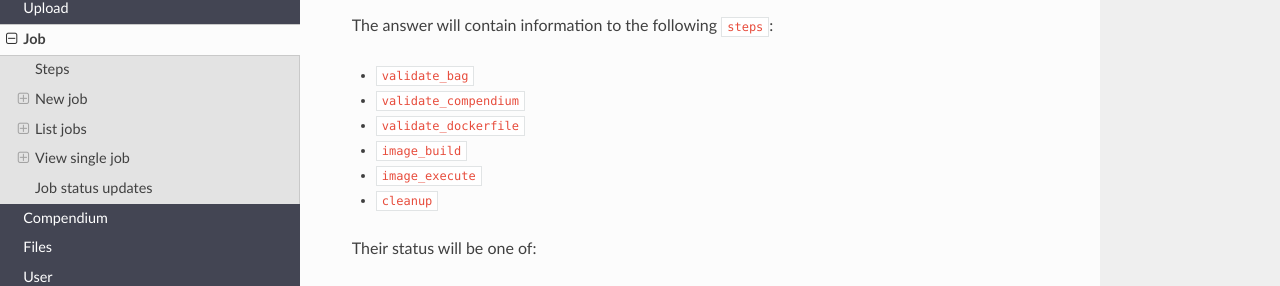
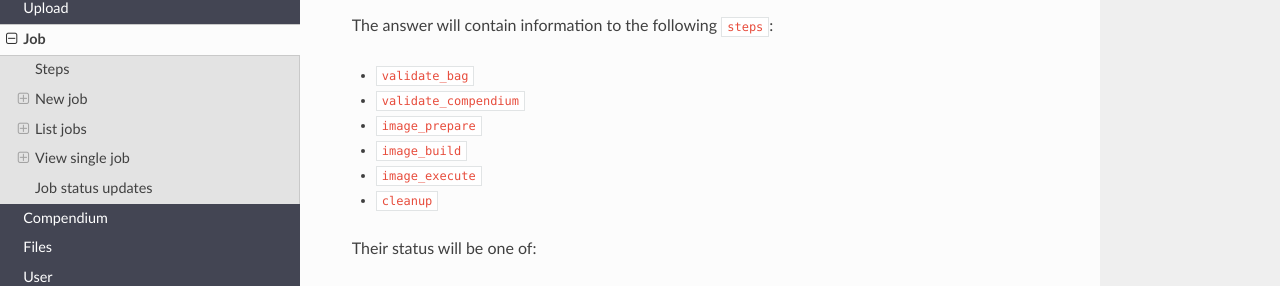
Before and after one commit to o2r-project/api, an MkDocs documentation site: the page built from docs/job.md, in a window 1280 px wide and 900 px high, scrolled down 3645 px. Shown: the part 141-427 px from the top of the window. Built offline with MkDocs 1.6.1, drawn with Linux system fonts in a browser that asks for light colours; nearby versions of some CDN libraries; old or Windows-style settings are respelled for this version of MkDocs.

Commit message:
update job steps

```diff
--- a/docs/job.md
+++ b/docs/job.md
@@ -179,7 +179,7 @@ The answer will contain information to the following `steps`:
 
 - `validate_bag`
 - `validate_compendium`
-- `validate_dockerfile`
+- `image_prepare`
 - `image_build`
 - `image_execute`
 - `cleanup`
```
